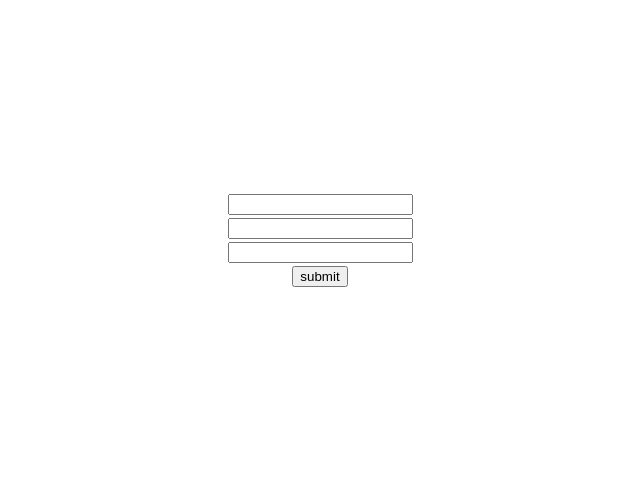
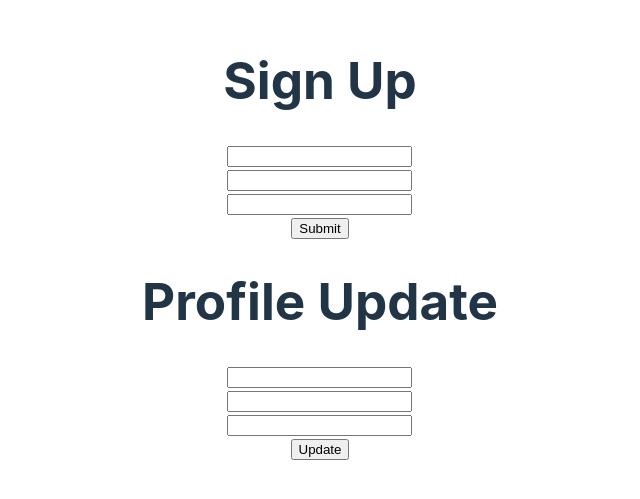
Before and after one commit to foysalcodeio/basic-form, a React (Vite) app: page / in a window 1280 px wide. Shown: the part 161-660 px from the top of the page, without its empty margins (320-960 px from the left). Built offline with nearby package versions, Linux system fonts and the light colour scheme.

Commit message:
Reuseable form done

```diff
--- a/src/App.jsx
+++ b/src/App.jsx
@@ -2,14 +2,28 @@
 import './App.css'
 import ReuseAbleForm from './Components/ReuseAbleForm/ReuseAbleForm'
 
+function App() {
 
+  const handleSignUpSubmit = data => {
+    console.log('sign up data', data)
+  }
 
-
-function App() {
+  const handleUpdateProfile = data => {
+    console.log('sign update data', data)
+  }
 
   return (
     <>
-      <ReuseAbleForm />
+      <ReuseAbleForm
+      formTitle={'Sign Up'} // pass as props
+      handleSubmit={handleSignUpSubmit}
+      />
+
+      <ReuseAbleForm
+      formTitle={'Profile Update'} // pass as props
+      submitBtnText='Update' // pass as fixed props
+      handleSubmit={handleUpdateProfile}
+      />
 
     </>
   )
--- a/src/Components/ReuseAbleForm/ReuseAbleForm.jsx
+++ b/src/Components/ReuseAbleForm/ReuseAbleForm.jsx
@@ -1,18 +1,28 @@
 import React from 'react';
 
-const ReuseAbleForm = () => {
-    const handleSubmit = (e) => {
+const ReuseAbleForm = ({ formTitle, handleSubmit, submitBtnText='Submit' }) => {
+    // const handleSubmit = (e) => {
+    //     e.preventDefault();
+    // }
+    const handleLocalSubmit = e => {
         e.preventDefault();
+        const data = {
+            name: e.target.name.value,
+            email: e.target.email.value,
+            password: e.target.password.value
+        }
+        handleSubmit(data)
     }
     return (
-        <form onSubmit={handleSubmit}>
+        <form onSubmit={handleLocalSubmit}>
+            <h1>{formTitle}</h1>
             <input type="text" name="name" />
             <br />
             <input type="email" name="email" />
             <br />
             <input type="password" name="password" />
             <br />
-            <input type="submit" value="submit" />
+            <input type="submit" value={submitBtnText} />
         </form>
     );
 };
--- a/src/__step.jsx
+++ b/src/__step.jsx
@@ -9,4 +9,7 @@
  * nameREf.current.value
  *
  * 5. use hook to handle state and submit and error. example react hook form
+ *
+ *
+ * alt+shift + downarrow
  */
```
